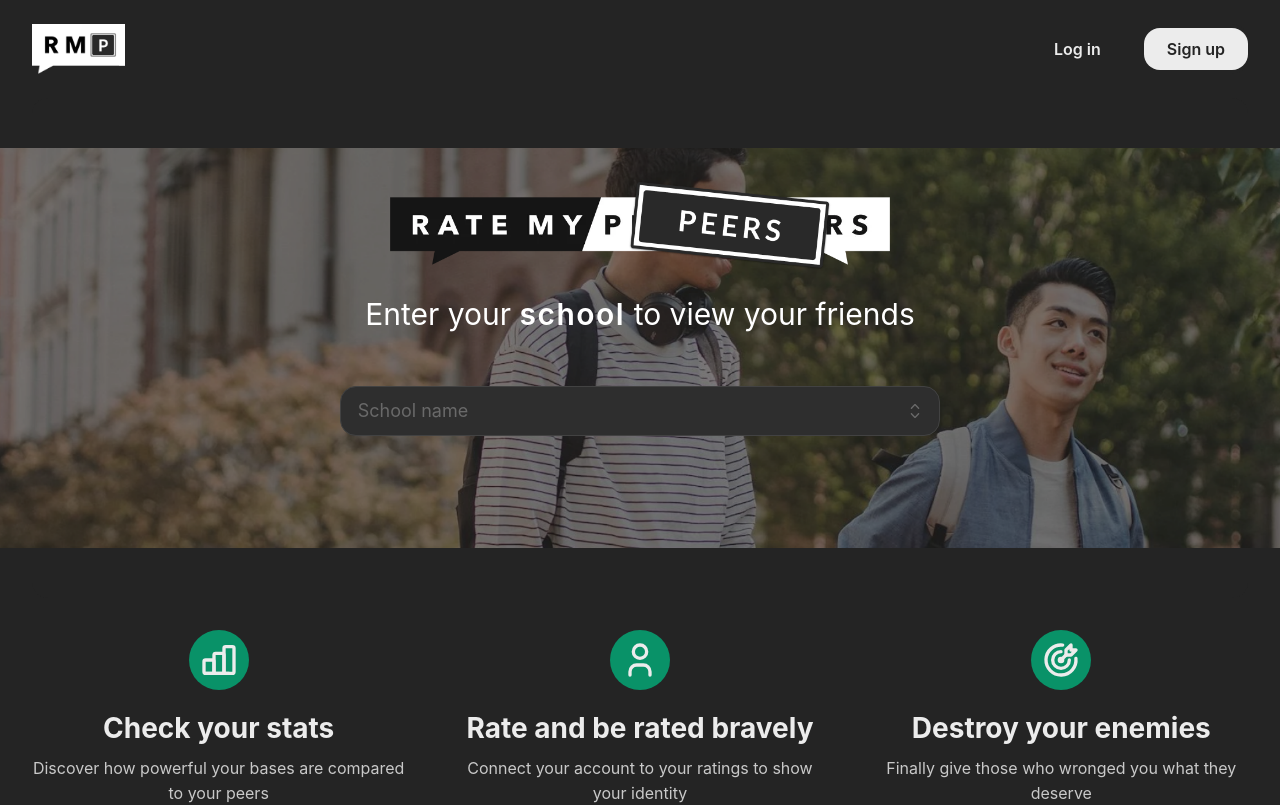
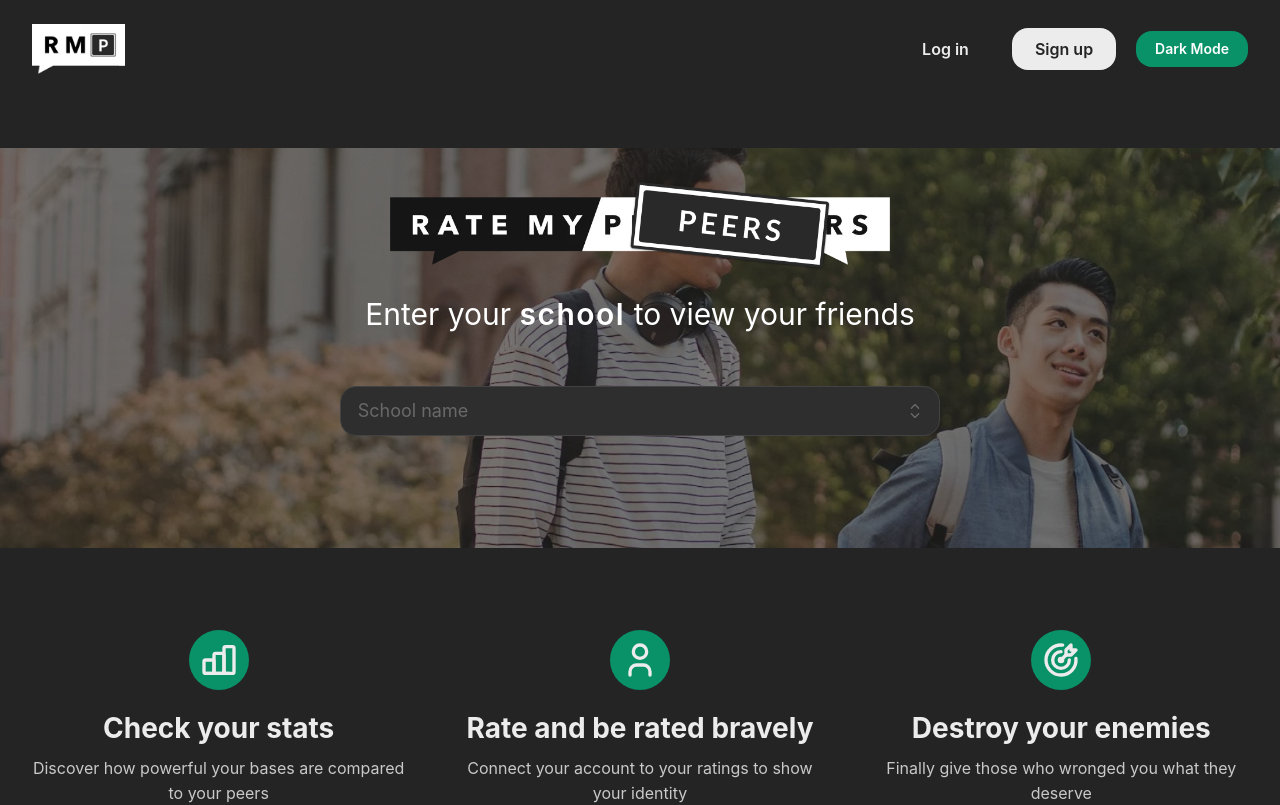
Before and after one commit to brandonj4564/rate-my-peers, a Next.js app in the folder frontend/: page / in a window 1280 px wide. Shown: the top 805 px of the page. Built offline with nearby package versions, Linux system fonts and the light colour scheme; no server answers.

Commit message:
feat: add dark mode button to header

```diff
--- a/frontend/components/Header.tsx
+++ b/frontend/components/Header.tsx
@@ -1,13 +1,15 @@
 'use client';
 
 import { useRouter } from 'next/navigation';
-import { Button, Group, Paper } from '@mantine/core';
+import { Button, Group, Paper, useMantineColorScheme } from '@mantine/core';
 import SmallLogo from './SmallLogo';
 import { useAuth } from './authContext';
 
 export default function Header() {
   const router = useRouter();
   const { isAuthenticated, logout } = useAuth();
+    const { setColorScheme } = useMantineColorScheme();
+
 
   const handleLogout = async () => {
     try {
@@ -55,6 +57,7 @@ export default function Header() {
               <Button bg="#ECECEC" c="#242424" size="md" onClick={handleLogout}>
                 Log out
               </Button>
+              <Button onClick={() => setColorScheme('dark')}>Dark Mode</Button>
             </>
           ) : (
             <>
@@ -64,6 +67,7 @@ export default function Header() {
               <Button bg="#ECECEC" c="#242424" size="md" onClick={() => router.push('/register')}>
                 Sign up
               </Button>
+              <Button onClick={() => setColorScheme('dark')}>Dark Mode</Button>
             </>
           )}
         </Group>
```
